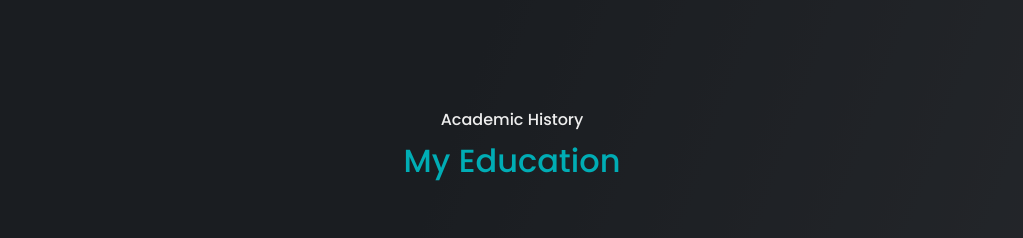
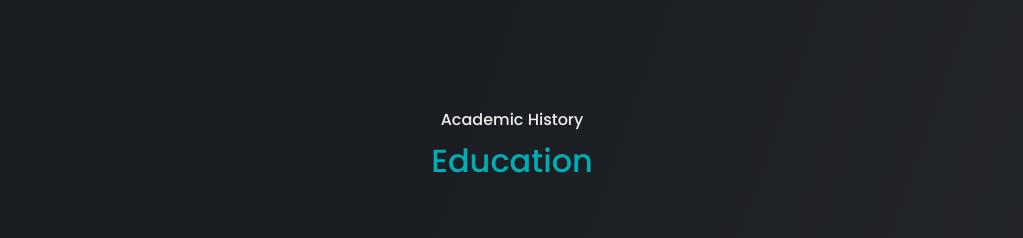
Before and after one commit to jorgergo02/vite-portfolio, a React (Vite) app: page / in a window 1280 px wide. Shown: the part 4060-4298 px from the top of the page, without its empty margins (128-1151 px from the left). Built offline with nearby package versions, Linux system fonts and the light colour scheme; the HTML template or start-up script is replaced by a standard one.

Commit message:
Update education section title

```diff
--- a/src/components/education/Education.jsx
+++ b/src/components/education/Education.jsx
@@ -8,7 +8,7 @@ const Education = () => {
   return (
     <section id="education">
       <h5 className="pre__title">Academic History</h5>
-      <h2 className="main__title">My Education</h2>
+      <h2 className="main__title">Education</h2>
       <div className="container education__container">
         <div className="education-tec">
           <div className="education__title">
```
